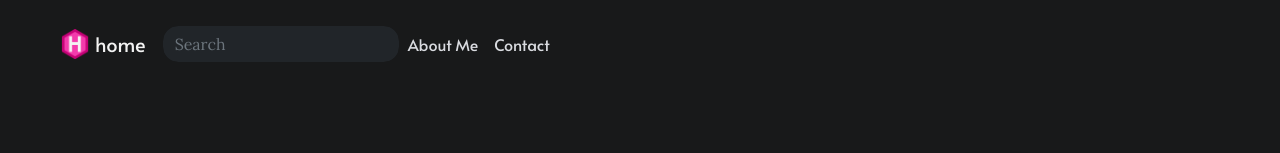
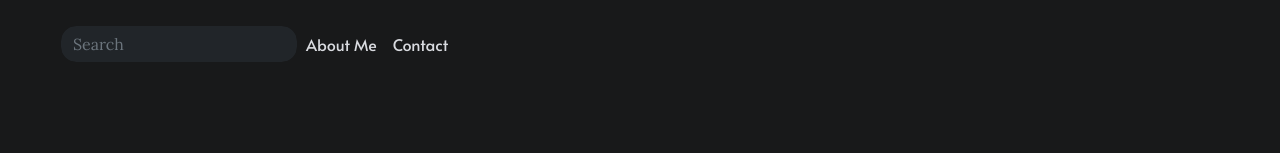
Before and after one commit to jeancarlor/jeancarlor.github.io, a plain HTML site: page index.html in a window 1280 px wide. Shown: the top 153 px of the page. Drawn offline with Linux system fonts and the light colour scheme.

Commit message:
remove header logo

```diff
--- a/index.html
+++ b/index.html
@@ -152,13 +152,7 @@ from hell to shell
     <nav class="pt-3 navbar navbar-expand-lg animate">
         <div class="container-fluid mx-xs-2 mx-sm-5 mx-md-5 mx-lg-5">
 
-            <a class="navbar-brand primary-font text-wrap" href="/">
 
-                <img src="/fav.png" width="30" height="30"
-                    class="d-inline-block align-top">
-                home
-
-            </a>
 
 
                 <div>
```
Also changed, not shown: 404.html (+0 -6 lines), categories/index.html (+0 -6 lines), policy/index.html (+0 -6 lines), tags/index.html (+0 -6 lines).
